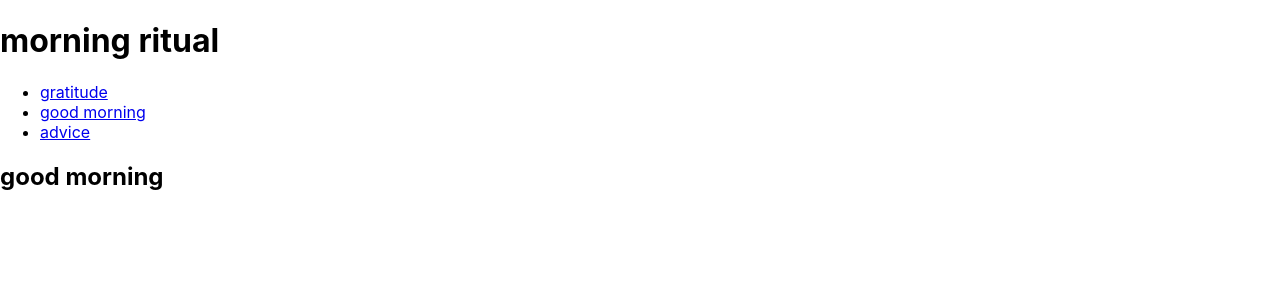
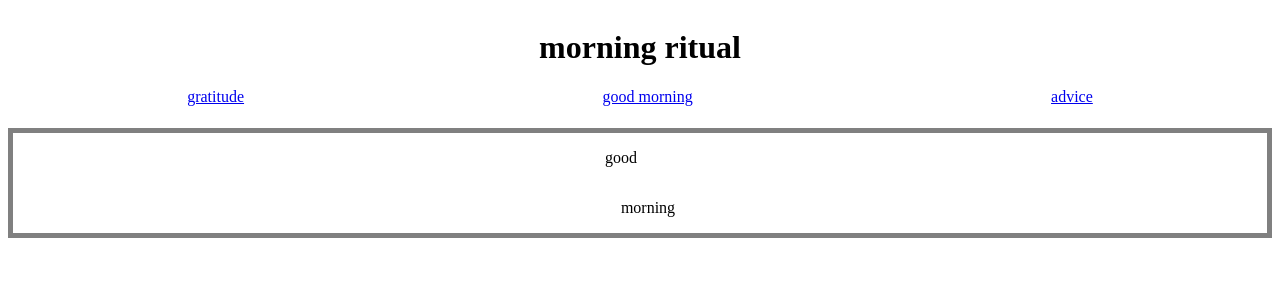
Before and after one commit to katlynhutson/morning-ritual, a React (Create React App) app: page / in a window 1280 px wide. Shown: the top 300 px of the page. Built offline with nearby package versions, Linux system fonts and the light colour scheme.

Commit message:
style the placement of the elements in the home screen

```diff
--- a/src/App.js
+++ b/src/App.js
@@ -11,7 +11,7 @@ function App() {
 	return (
 		<>
 			<header>
-				<h1>morning ritual</h1>
+				<h1 className='title'>morning ritual</h1>
 				<Nav />
 			</header>
 			<Routes>
--- a/src/Components/GoodMorning.js
+++ b/src/Components/GoodMorning.js
@@ -1,5 +1,11 @@
 function GoodMorning(props) {
-	return <h2>good morning</h2>;
+	return (
+		<div className='goodmorning'>
+			<p className='go'>go</p>
+			<p className='od'>od</p>
+			<p className='morning'>morning</p>
+		</div>
+	);
 }
 
 export default GoodMorning;
--- a/src/Components/Nav.js
+++ b/src/Components/Nav.js
@@ -4,13 +4,13 @@ function Nav(props) {
 	return (
 		<nav>
 			<ul>
-				<li>
+				<li className='gratitude'>
 					<Link to='/gratefuls'>gratitude</Link>
 				</li>
-				<li>
+				<li className='good-morning'>
 					<Link to='/'>good morning</Link>
 				</li>
-				<li>
+				<li className='advice'>
 					<Link to='/advice'>advice</Link>
 				</li>
 			</ul>
--- a/src/index.css
+++ b/src/index.css
@@ -1,13 +1,72 @@
-body {
-  margin: 0;
-  font-family: -apple-system, BlinkMacSystemFont, 'Segoe UI', 'Roboto', 'Oxygen',
-    'Ubuntu', 'Cantarell', 'Fira Sans', 'Droid Sans', 'Helvetica Neue',
-    sans-serif;
-  -webkit-font-smoothing: antialiased;
-  -moz-osx-font-smoothing: grayscale;
+/* * {
+	border: solid red 1px;
+} */
+
+header {
+	display: grid;
+	grid-template-rows: 2fr 1fr;
+	grid-template-columns: repeat(3 1fr);
 }
 
-code {
-  font-family: source-code-pro, Menlo, Monaco, Consolas, 'Courier New',
-    monospace;
+.title {
+	grid-row: 1 / span 1;
+	grid-column: 2 / span 1;
+	text-align: center;
+	justify-content: center;
 }
+
+nav {
+	grid-row: 2 / span 1;
+	grid-column: 1 / span 3;
+}
+
+nav ul {
+	display: grid;
+	grid-template-columns: repeat(3 1fr);
+	grid-template-rows: 1fr;
+	list-style: none;
+	margin: 0px;
+	padding: 0px;
+}
+
+.gratitude {
+	grid-row: 1 / span 1;
+	grid-column: 1 / span 1;
+}
+.good-morning {
+	grid-row: 1 / span 1;
+	grid-column: 2 / span 1;
+}
+
+.advice {
+	grid-row: 1 / span 1;
+	grid-column: 3 / span 1;
+}
+
+nav li {
+	text-align: center;
+	justify-content: center;
+}
+
+.goodmorning {
+	display: grid;
+	grid-template-rows: repeat(2 1fr);
+	grid-template-columns: repeat(2 1fr);
+	border: solid grey 5px;
+}
+
+.go {
+	grid-row: 1 / span 1;
+	grid-column: 1 / span 1;
+	text-align: right;
+}
+
+.od {
+	grid-row: 1 / span 1;
+	grid-column: 2 / span 1;
+}
+
+.morning {
+	grid-row: 2 / span 1;
+	grid-column: 2 / span 1;
+}
```
